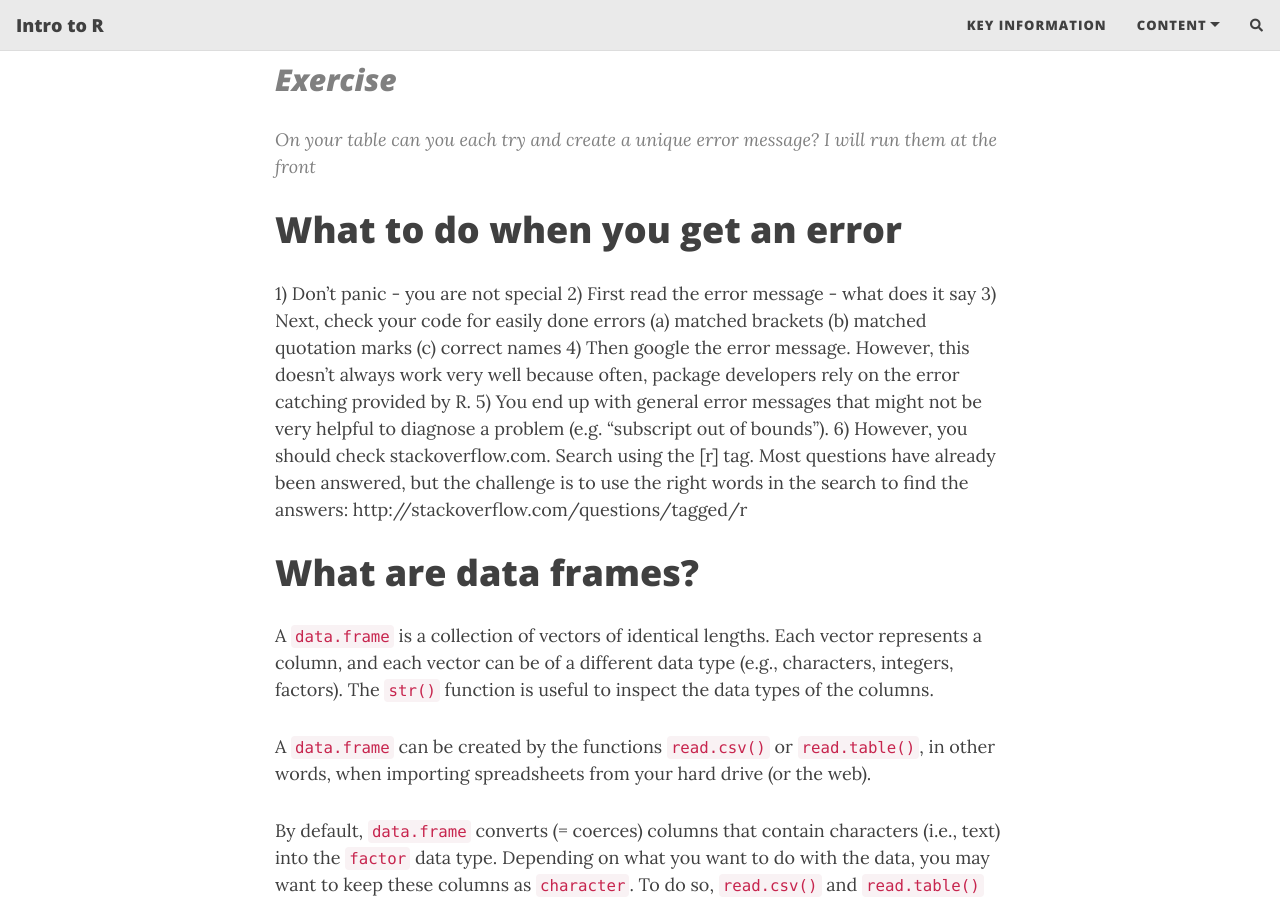
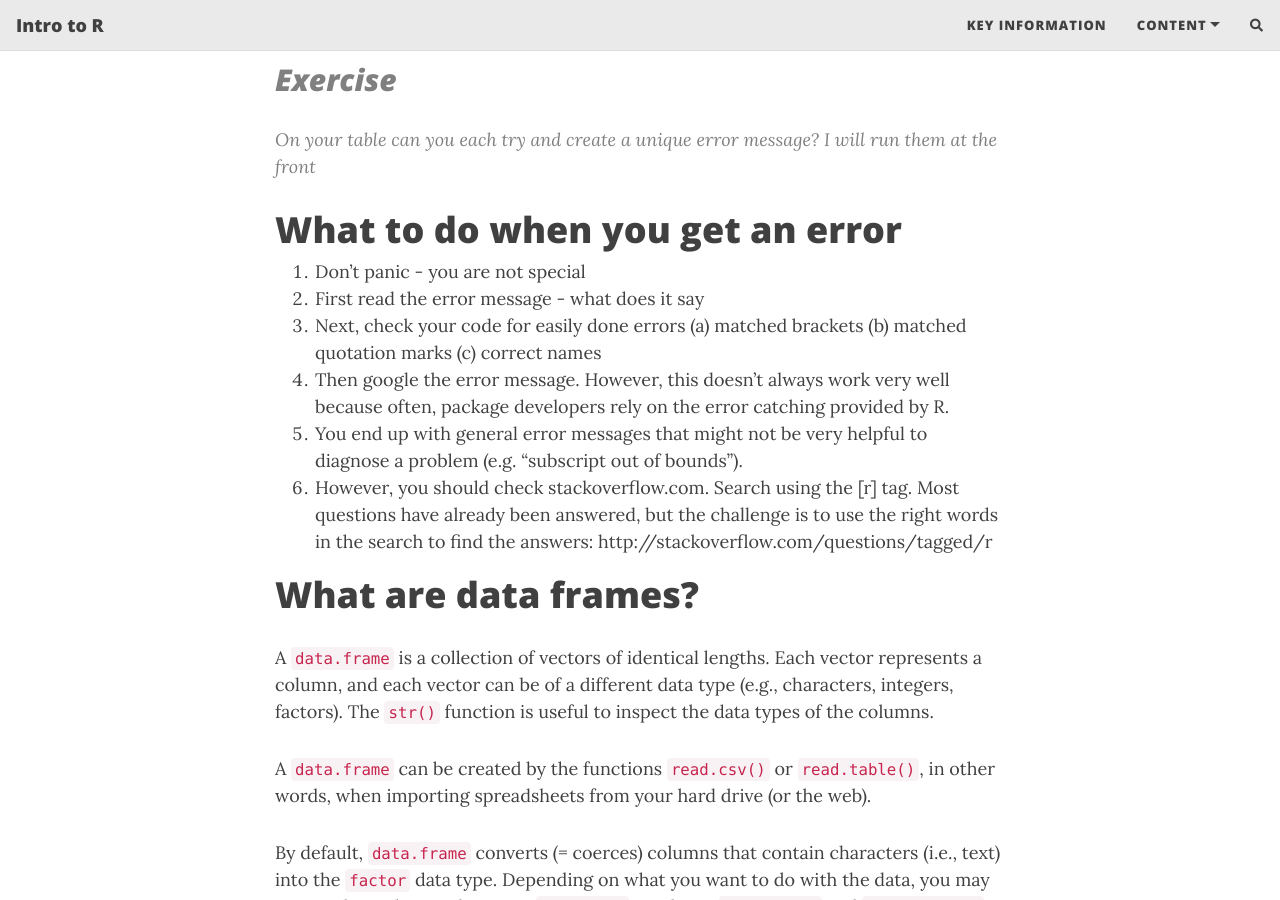
Before and after one commit to theheking/intro-to-r, a Jekyll site: the page built from content/3_dataframes.md, in a window 1280 px wide and 900 px high, scrolled down 2465 px. Built offline with Jekyll 4.4.1, drawn with Linux system fonts in a browser that asks for light colours; nearby versions of some CDN libraries; comment, search, counter and statistics services are not loaded.

Commit message:
Update 3_dataframes.md

```diff
--- a/content/3_dataframes.md
+++ b/content/3_dataframes.md
@@ -90,12 +90,12 @@ Let's create a very common error you might encounter.
 
 
 # What to do when you get an error
-1) Don't panic - you are not special
-2) First read the error message - what does it say
-3) Next, check your code for easily done errors (a) matched brackets (b) matched quotation marks (c) correct names
-4) Then google the error message. However, this doesn’t always work very well because often, package developers rely on the error catching provided by R.
-5) You end up with general error messages that might not be very helpful to diagnose a problem (e.g. “subscript out of bounds”).
-6) However, you should check stackoverflow.com. Search using the [r] tag. Most questions have already been answered, but the challenge is to use the right words in the search to find the answers: http://stackoverflow.com/questions/tagged/r
+1. Don't panic - you are not special
+2. First read the error message - what does it say
+3. Next, check your code for easily done errors (a) matched brackets (b) matched quotation marks (c) correct names
+4. Then google the error message. However, this doesn’t always work very well because often, package developers rely on the error catching provided by R.
+5. You end up with general error messages that might not be very helpful to diagnose a problem (e.g. “subscript out of bounds”).
+6. However, you should check stackoverflow.com. Search using the [r] tag. Most questions have already been answered, but the challenge is to use the right words in the search to find the answers: http://stackoverflow.com/questions/tagged/r
 
 
 
```
